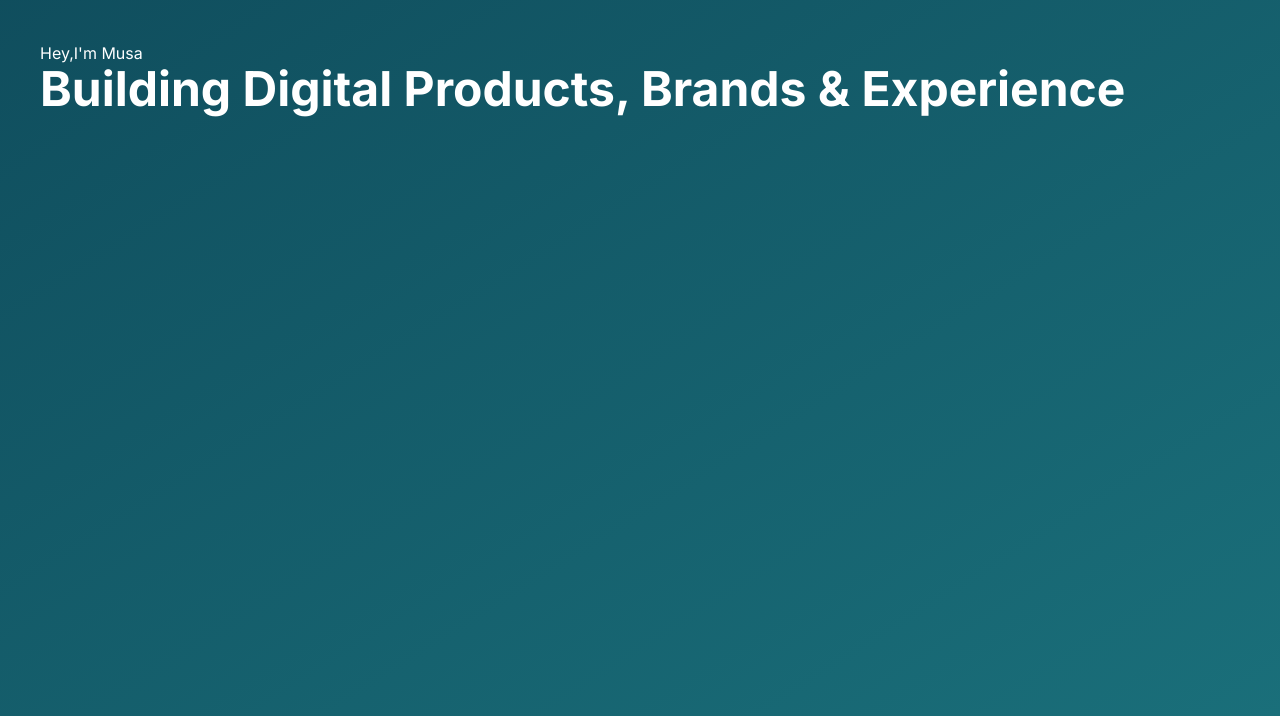
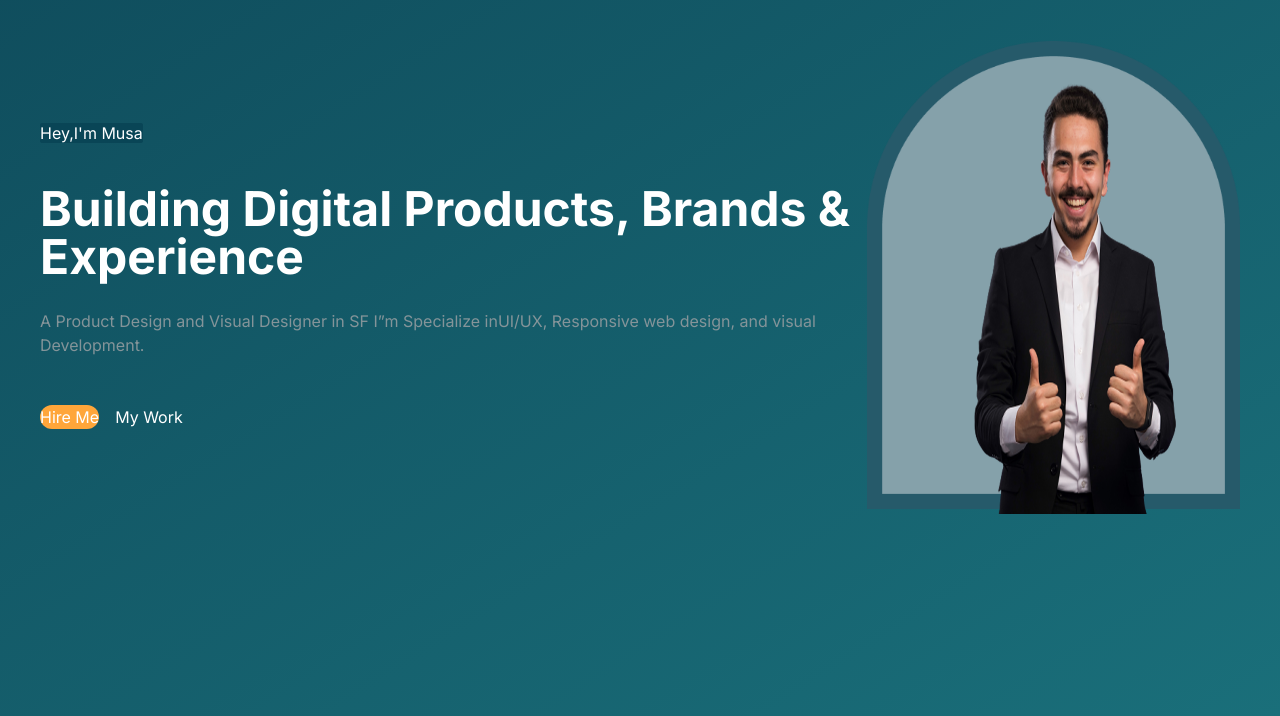
Before and after one commit to ozufar88-byte/Portfolio, a website: page src/index.html in a window 1280 px wide. Shown: the part 84-800 px from the top of the page. Drawn offline with Linux system fonts and the light colour scheme.

Commit message:
portfolio continue

```diff
--- a/src/index.html
+++ b/src/index.html
@@ -14,7 +14,7 @@
         <nav class="container flex justify-between items-start py-11 text-white">
             <a href="#!"><img src="image/Group 44.png" alt=""></a>
             <ul class="flex justify-between  gap-x-2 xl:gap-x-11">
-                <li><a href="#!" class="hover:text-orange-400 ">Home</a></li>
+                <li><a href="#!" class="hover:text-orange-400">Home</a></li>
                 <li><a href="#!" class="hover:text-orange-400">About</a></li>
                 <li><a href="#!" class="hover:text-orange-400">Service</a></li>
                 <li><a href="#!" class="hover:text-orange-400">Portfolio</a></li>
@@ -24,15 +24,21 @@
         </nav>
         <div class="container flex items-center text-white">
             <div>
-                <span>Hey,I'm Musa</span>
-                <h1 class="text-5xl font-bold">
+                <span class="rounded-sm bg-[#094556]">Hey,I'm Musa</span>
+                <h1 class="text-5xl font-bold pt-10">
                     Building Digital Products, Brands & Experience
                 </h1>
+                <p class="text-[#849499] pt-7">A Product Design and Visual Designer in SF I”m Specialize inUI/UX, Responsive web design, and visual Development. </p>
+                <div class="flex pt-12 gap-4">
+                    <button class="rounded-full w-100px bg-[#FFA63A]">Hire Me</button>
+                <button class="rounded-full w-100px">My Work</button>
+                </div>
+
+
             </div>
             <div class="flex relative w">
-                <img src="image/Rectangle 13.png" alt="" class="absolute">
-                <img src="image/businessman-black-suit-makes-thumb-up-sign-removebg-preview 1.png" alt="" class="absolute">
-
+                <img src="image/Rectangle 13.png" alt="" class="relative">
+                <img src="image/businessman-black-suit-makes-thumb-up-sign-removebg-preview 1.png" alt="" class="absolute w-[708px] h-[473px]">
             </div>
         </div>
         </section>
```
Also changed, not shown: src/css/output.css, src/image/66c25c3447fc0298af0a144e5af5f08602e8fe39.png (added).
